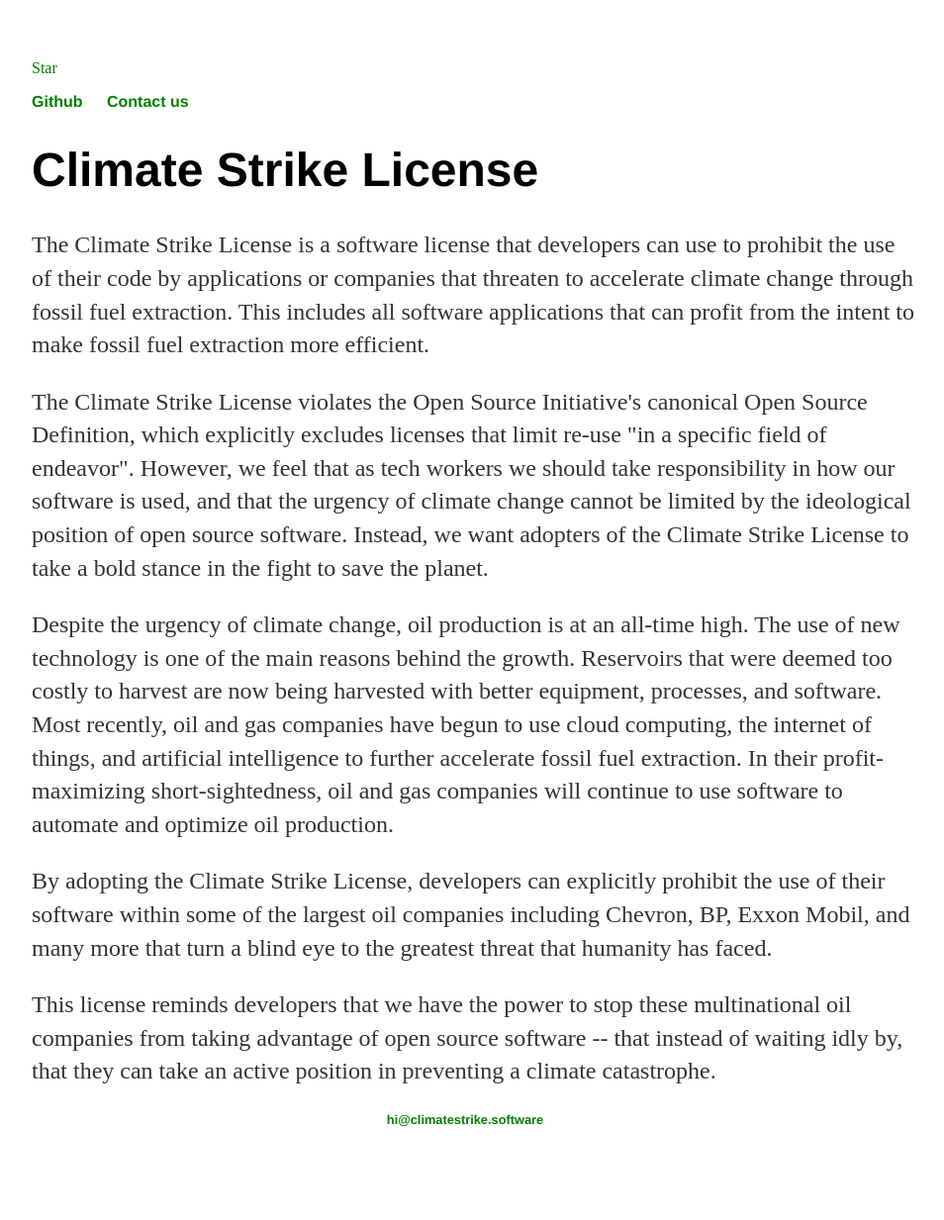
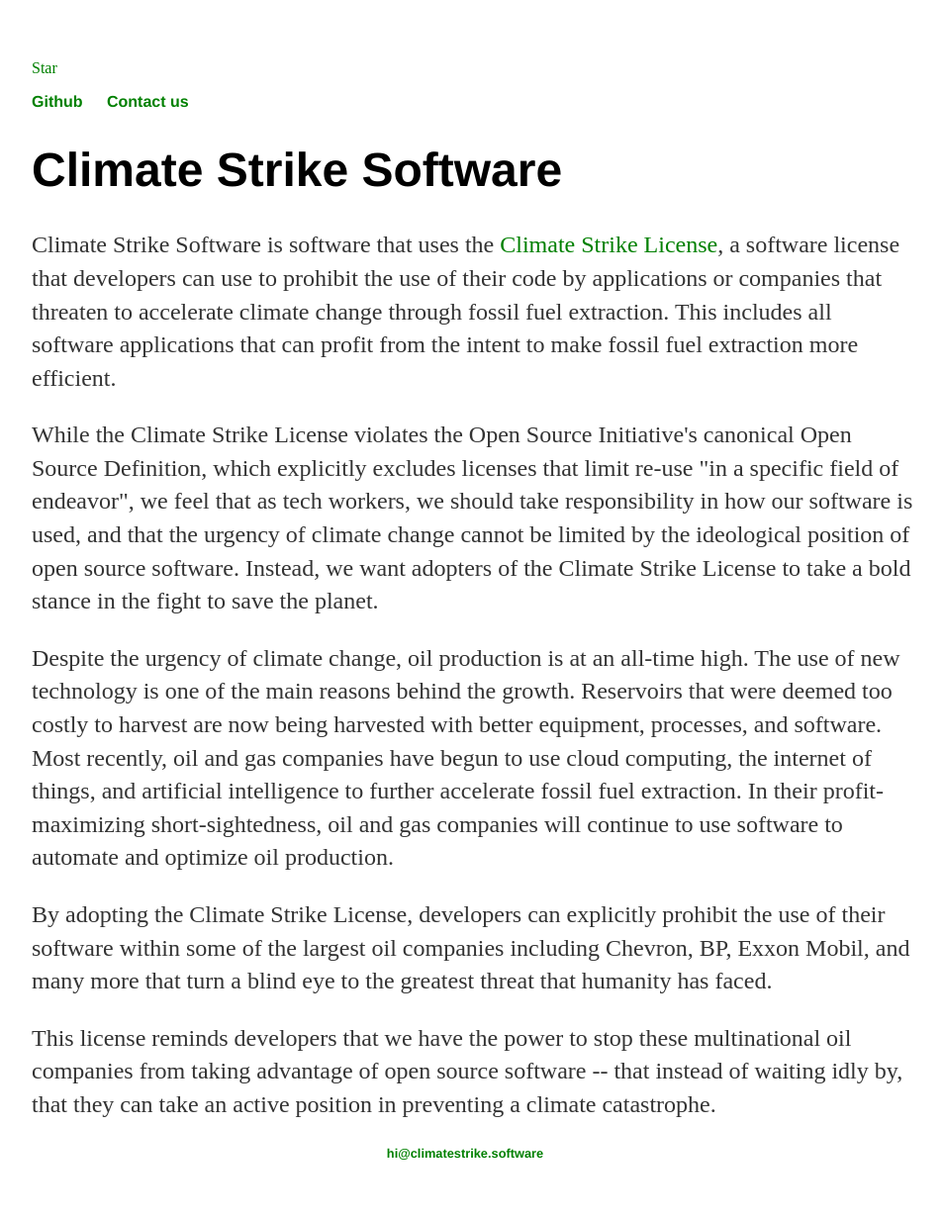
Before and after one commit to climate-strike/license, a Jekyll site: the page built from docs/index.html, in a window 1280 px wide. Shown: the whole page at 99% size, without its empty margins (160-1114 px from the left). Built offline with Jekyll 4.4.1, drawn with Linux system fonts in a browser that asks for light colours; before the commit the page ends 1199 px from its top, so only the background shows below that.

```diff
--- a/docs/_config.yml
+++ b/docs/_config.yml
@@ -1,2 +1,9 @@
-name: Climate Strike License
+name: Climate Strike Software
+url: https://climatestrike.software
+description: An archive of all software projects that uses the Climate Strike License
+twitter:
+  username: organizejs
+  card: summary
 markdown: kramdown
+plugins:
+  - jekyll-seo-tag
--- /dev/null
+++ b/docs/_includes/head.html
@@ -0,0 +1,27 @@
+<meta charset="utf-8">
+<meta name="robots" content="Index,Follow">
+<meta http-equiv="X-UA-Compatible" content="IE=edge,chrome=1">
+<meta name="viewport" content="width=device-width,initial-scale=1">
+<title>{{ page.title }}</title>
+
+<!-- Favicon -->
+<link rel="apple-touch-icon" sizes="180x180" href="{{ 'assets/images/favicon/apple-touch-icon.png' | relative_url }}">
+<link rel="icon" type="image/png" sizes="32x32" href="{{ 'assets/images/favicon/favicon-32x32.png' | relative_url }}">
+<link rel="icon" type="image/png" sizes="16x16" href="{{ 'assets/images/favicon/favicon-16x16.png' | relative_url }}">
+<link rel="manifest" href="{{ 'assets/images/favicon/site.webmanifest' | relative_url }}">
+
+<!-- link to main stylesheet -->
+<link rel="stylesheet" type="text/css" href="{{ 'assets/css/main.css' | relative_url }}">
+
+<!-- link to fontawesome 5 -->
+<link rel="stylesheet" href="https://use.fontawesome.com/releases/v5.7.0/css/all.css" integrity="sha384-lZN37f5QGtY3VHgisS14W3ExzMWZxybE1SJSEsQp9S+oqd12jhcu+A56Ebc1zFSJ" crossorigin="anonymous">
+
+<!-- Global site tag (gtag.js) - Google Analytics -->
+<script async src="https://www.googletagmanager.com/gtag/js?id=UA-140592418-3"></script>
+<script>
+  window.dataLayer = window.dataLayer || [];
+  function gtag(){dataLayer.push(arguments);}
+  gtag('js', new Date());
+
+  gtag('config', 'UA-140592418-3');
+</script>
--- a/docs/_layouts/default.html
+++ b/docs/_layouts/default.html
@@ -1,27 +1,8 @@
 <!DOCTYPE html>
 <html>
   <head>
-    <meta charset="utf-8">
-    <meta name="robots" content="Index,Follow">
-    <meta http-equiv="X-UA-Compatible" content="IE=edge,chrome=1">
-    <meta name="viewport" content="width=device-width,initial-scale=1">
-    <title>{{ page.title }}</title>
-    <!-- Favicon -->
-    <link rel="apple-touch-icon" sizes="180x180" href="{{ 'assets/images/favicon/apple-touch-icon.png' | relative_url }}">
-    <link rel="icon" type="image/png" sizes="32x32" href="{{ 'assets/images/favicon/favicon-32x32.png' | relative_url }}">
-    <link rel="icon" type="image/png" sizes="16x16" href="{{ 'assets/images/favicon/favicon-16x16.png' | relative_url }}">
-    <link rel="manifest" href="{{ 'assets/images/favicon/site.webmanifest' | relative_url }}">
-    <!-- link to main stylesheet -->
-    <link rel="stylesheet" type="text/css" href="{{ 'assets/css/main.css' | relative_url }}">
-    <!-- link to fontawesome 5 -->
-    <link rel="stylesheet" href="https://use.fontawesome.com/releases/v5.7.0/css/all.css" integrity="sha384-lZN37f5QGtY3VHgisS14W3ExzMWZxybE1SJSEsQp9S+oqd12jhcu+A56Ebc1zFSJ" crossorigin="anonymous">
-    <!-- Global site tag (gtag.js) - Google Analytics TODO -->
-    <script>
-      window.dataLayer = window.dataLayer || [];
-      function gtag(){dataLayer.push(arguments);}
-      gtag('js', new Date());
-      gtag('config', 'UA-140592418-2');
-    </script>
+    {% include head.html %}
+    {% seo %}
   </head>
   <body class="check-mobile">
     <!-- link to JS scripts-->
--- a/docs/index.html
+++ b/docs/index.html
@@ -1,12 +1,12 @@
 ---
 layout: default
-title: Climate Strike License
+title: Climate Strike Software
 ---
 <div id="content">
-    <h1>Climate Strike License</h1>
-    <p>The Climate Strike License is a software license that developers can use to prohibit the use of their code by applications or companies that threaten to accelerate climate change through fossil fuel extraction. This includes all software applications that can profit from the intent to make fossil fuel extraction more efficient.
+    <h1>Climate Strike Software</h1>
+    <p>Climate Strike Software is software that uses the <a href="">Climate Strike License</a>, a software license that developers can use to prohibit the use of their code by applications or companies that threaten to accelerate climate change through fossil fuel extraction. This includes all software applications that can profit from the intent to make fossil fuel extraction more efficient.
     </p>
-    <p>The Climate Strike License violates the Open Source Initiative's canonical Open Source Definition, which explicitly excludes licenses that limit re-use "in a specific field of endeavor". However, we feel that as tech workers we should take responsibility in how our software is used, and that the urgency of climate change cannot be limited by the ideological position of open source software. Instead, we want adopters of the Climate Strike License to take a bold stance in the fight to save the planet.</p>
+    <p>While the Climate Strike License violates the Open Source Initiative's canonical Open Source Definition, which explicitly excludes licenses that limit re-use "in a specific field of endeavor", we feel that as tech workers, we should take responsibility in how our software is used, and that the urgency of climate change cannot be limited by the ideological position of open source software. Instead, we want adopters of the Climate Strike License to take a bold stance in the fight to save the planet.</p>
     <p>Despite the urgency of climate change, oil production is at an all-time high. The use of new technology is one of the main reasons behind the growth. Reservoirs that were deemed too costly to harvest are now being harvested with better equipment, processes, and software. Most recently, oil and gas companies have begun to use cloud computing, the internet of things, and artificial intelligence to further accelerate fossil fuel extraction. In their profit-maximizing short-sightedness, oil and gas companies will continue to use software to automate and optimize oil production.</p>
     <p>By adopting the Climate Strike License, developers can explicitly prohibit the use of their software within some of the largest oil companies including Chevron, BP, Exxon Mobil, and many more that turn a blind eye to the greatest threat that humanity has faced.</p>
     <p>This license reminds developers that we have the power to stop these multinational oil companies from taking advantage of open source software -- that instead of waiting idly by, that they can take an active position in preventing a climate catastrophe.</p>
```
Also changed, not shown: docs/assets/images/share-im.jpg (added), 1 other file.
